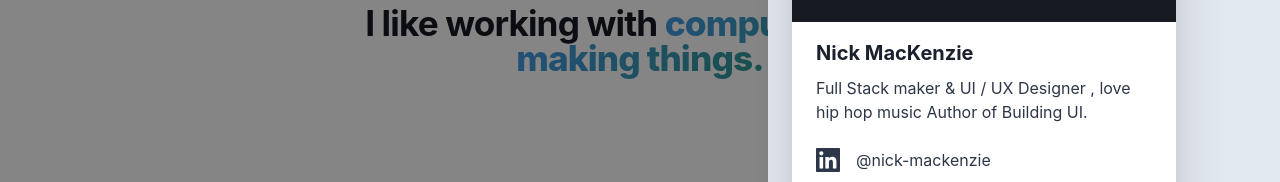
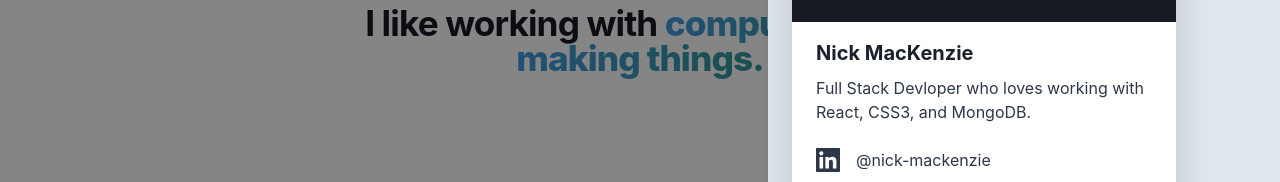
Before and after one commit to nickmackenzie/nick.dev, a Next.js app: page / in a window 1280 px wide. Both pictures are taken after a click on the link "About Me". Shown: the part 234-416 px from the top of the page. Built offline with nearby package versions, Linux system fonts and the light colour scheme; no server answers; some icons are missing.

Commit message:
about update

```diff
--- a/components/ContactMe.js
+++ b/components/ContactMe.js
@@ -128,8 +128,8 @@ export default function ContactMe() {
                     py={2}
                     color={useColorModeValue("gray.700", "gray.400")}
                   >
-                    Full Stack maker & UI / UX Designer , love hip hop music
-                    Author of Building UI.
+                    Full Stack Devloper who loves working with React, CSS3, and
+                    MongoDB.
                   </chakra.p>
 
                   <Flex
```
